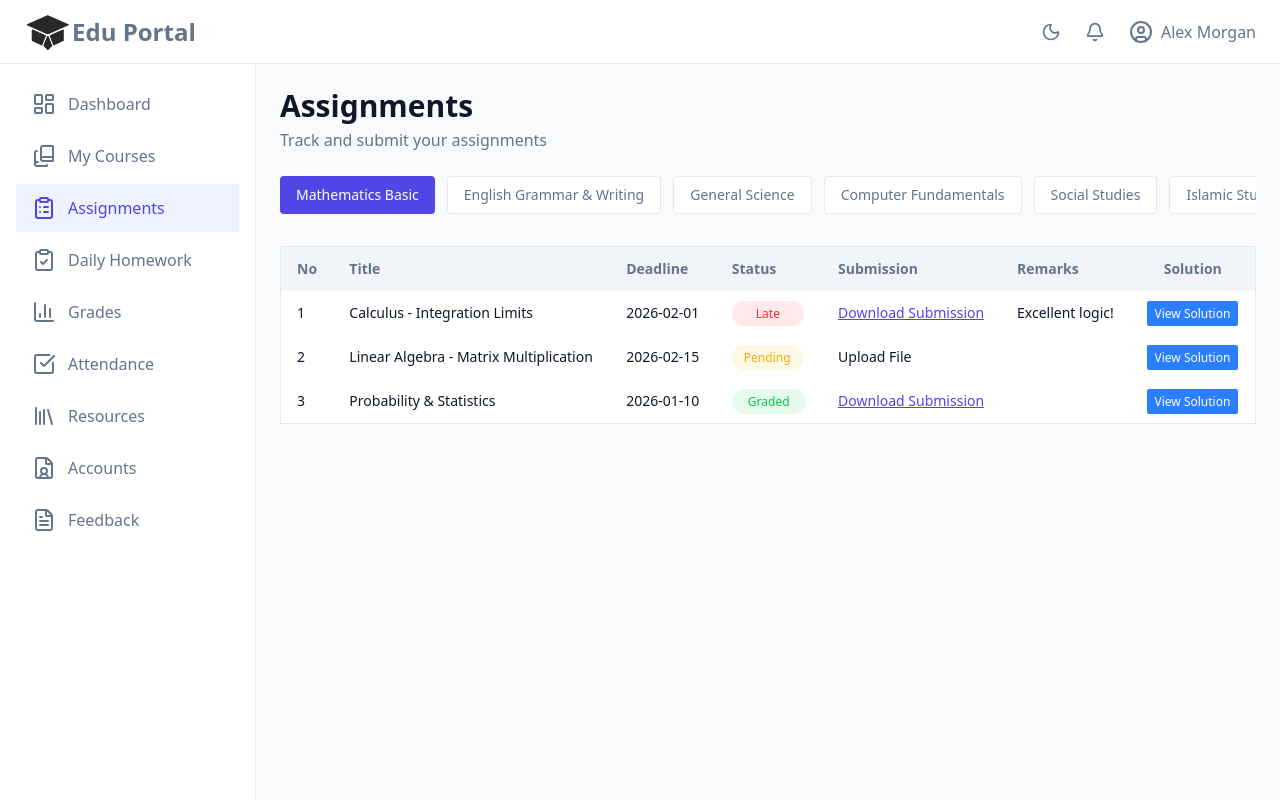
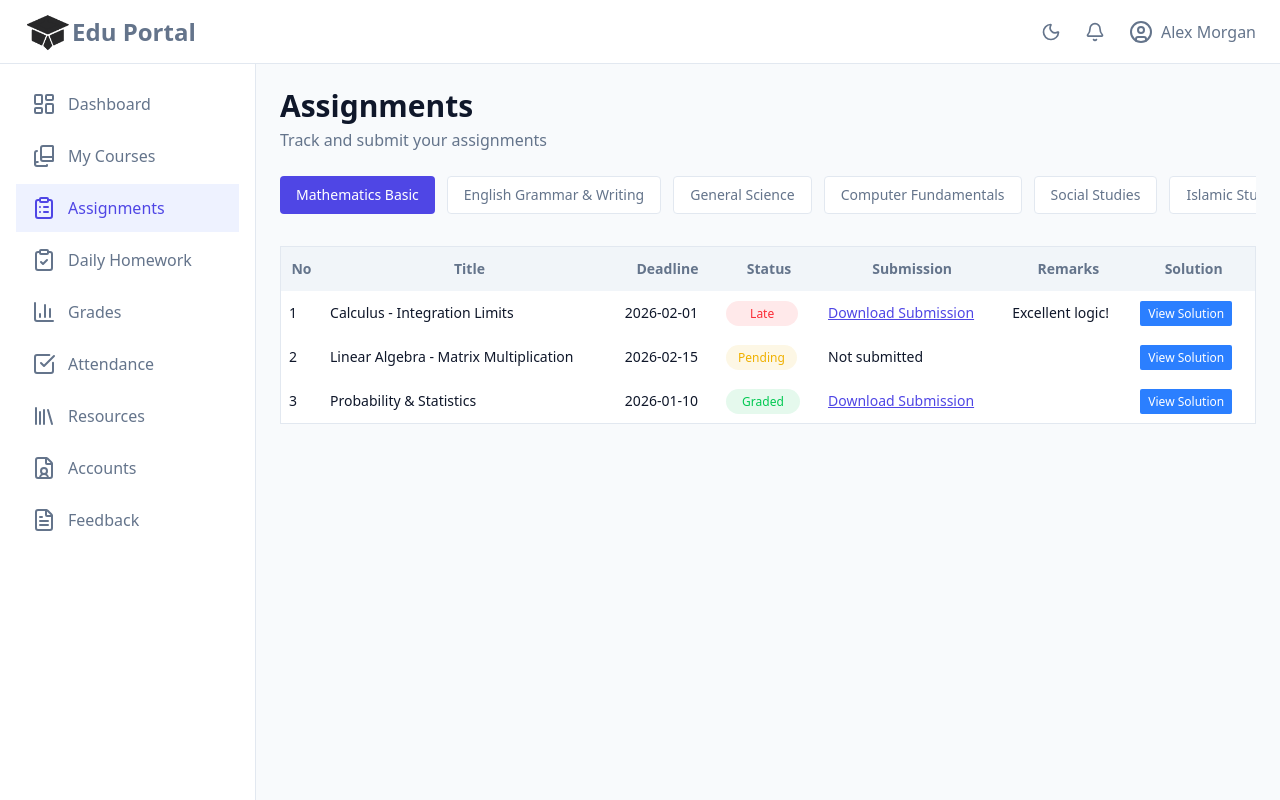
Before and after one commit to AbdulAhadera/Edu-Portal-FrontEnd, a React (Vite) app: page /student/assignments in a window 1280 px wide. Built offline with nearby package versions, Linux system fonts and the light colour scheme.

Commit message:
"StudentAssignment: useAssignmentDatatable hook , and configured datatable , less restrcition of TS"

```diff
--- a/src/components/DataTable.tsx
+++ b/src/components/DataTable.tsx
@@ -1,26 +1,22 @@
-import type React from "react";
-import type { Column, DataTableProps } from "../data/mockData";
+import type { DataTableProps } from "../components/baseComponents/BaseType";
 
-function DataTable<T extends { id: string }>({
+function DataTable<T>({
   rows,
   columns,
+  className = "px-2 py-2",
 }: DataTableProps<T>) {
-
   if (!rows.length) {
     return (
-            <div className="py-10 text-center text-text-muted">
-                No data available
-            </div>
+      <div className="py-10 text-center text-text-muted">No data available</div>
     );
   }
 
-    // fallback: auto-generate columns from first row
-    const resolvedColumns: Column<T>[] =
+  const resolvedColumns =
     columns ??
     (Object.keys(rows[0]).map((key) => ({
-            header: key.replace(/([A-Z])/g, " $1"),
       key: key as keyof T,
-        })) as Column<T>[]);
+      header: key.toString(),
+    })) as any);
 
   return (
     <div className="overflow-x-auto hide-scrollbar">
@@ -30,34 +26,30 @@ function DataTable<T extends { id: string }>({
             {resolvedColumns.map((col) => (
               <th
                 key={String(col.key)}
-                                className={`px-4 py-3  text-sm font-semibold text-text-muted
-                                    ${col.key === "assignmentSolution" ? "whitespace-nowrap text-center" : " text-left"}`}
+                className={`${className} text-sm font-semibold text-text-muted`}
               >
                {col.header}
               </th>
             ))}
           </tr>
         </thead>
-
         <tbody>
           {rows.map((row, rowIndex) => (
             <tr key={rowIndex} className="hover:bg-ui-hover">
-                            {columns?.map((col, colIndex) => {
-                                const value = col.key ? row[col.key as keyof typeof row] : undefined;
+              {resolvedColumns.map((col, colIndex) => {
+                const value = row[col.key];
                 return (
                   <td
                     key={colIndex}
-                                        className={`px-4 py-3 text-sm text-text-main
-                                        ${col.key === "assignmentSolution" ? " whitespace-nowrap" : ""}`} // ✅ same width here
+                    className={`${className} text-sm text-text-main ` }
                   >
-                                        {col.render ? col.render(value, row) : (value as React.ReactNode)}
+                    {col.render ? col.render(value, row) : value}
                   </td>
                 );
               })}
             </tr>
           ))}
         </tbody>
-
       </table>
     </div>
   );
--- a/src/components/baseComponents/BaseType.ts
+++ b/src/components/baseComponents/BaseType.ts
@@ -17,7 +17,6 @@ export interface BaseInputProps extends React.InputHTMLAttributes<HTMLInputEleme
   wrapperClassName?: string;
 }
 
-
 export interface FileUploadInputProps {
   label?: string;
   error?: string;
@@ -25,3 +24,17 @@ export interface FileUploadInputProps {
   containerClassName?: string;
   dropzoneClassName?: string;
 }
+
+
+export interface Column<T, K extends keyof T = keyof T> {
+  key: K;
+  header: string;
+  render?: (value: T[K], row: T) => React.ReactNode;
+  nowrap?: boolean;
+}
+
+export interface DataTableProps<T> {
+  rows: T[];
+  columns?: Column<T>[];
+  className: string;
+}
--- a/src/data/mockData.ts
+++ b/src/data/mockData.ts
@@ -15,12 +15,7 @@ import {
   ClipboardCheck,
   BookCopy,
   FileUserIcon,
-  Megaphone,
-  AlertTriangle,
   Info,
-  CalendarDays,
-  AlertCircle,
-  XCircle,
   CheckCircle,
   TriangleAlert,
 } from "lucide-react";
--- /dev/null
+++ b/src/hooks/useAssignmentDataTable.tsx
@@ -0,0 +1,73 @@
+import { useMemo } from "react";
+import type { AssignmentData } from "../types";
+import type { Column } from "../components/baseComponents/BaseType";
+
+export function useAssignmentDataTable({
+  assignments,
+  selectedCourseId,
+}: {
+  assignments: AssignmentData[];
+  selectedCourseId: number;
+})
+{
+  const filteredAssignments = useMemo(
+    () => assignments.filter((a) => a.courseId === selectedCourseId),
+    [assignments, selectedCourseId],
+  );
+
+  const columns: Column<AssignmentData>[] = useMemo(
+    () => [
+      { header: "No", key: "assignNo" },
+      { header: "Title", key: "assignmentTitle" },
+      { header: "Deadline", key: "deadline" },
+      {
+        header: "Status",
+        key: "status",
+        render: (value) => {
+          const color =
+            value === "Graded"
+              ? "bg-green-500/10 text-green-500 px-4"
+              : value === "Submitted"
+                ? "bg-blue-500/10 text-blue-500 px-2"
+                : value === "Late"
+                  ? "bg-red-500/10 text-red-500 px-6"
+                  : "bg-yellow-500/10 text-yellow-500 px-3";
+
+          return (
+            <span className={`py-1 rounded-full text-xs font-medium ${color}`}>
+              {value}
+            </span>
+          );
+        },
+      },
+      {
+        header: "Submission",
+        key: "addedSubmission",
+        render: (_: any, row) =>
+          row.addedSubmission ? (
+            <a href={row.addedSubmission} className="text-primary underline">
+              Download Submission
+            </a>
+          ) : (
+            <span className="text-text-main">Not submitted</span>
+          ),
+      },
+      { header: "Remarks", key: "comments" },
+      {
+        header: "Solution",
+        key: "assignmentSolution",
+        render: (_: any, row) => (
+          <a
+            href={row.assignmentSolution}
+            className="bg-blue-500 text-white px-2 py-1 rounded-xs text-xs"
+          >
+            View Solution
+          </a>
+        ),
+      },
+    ],
+    [],
+  );
+
+  return { filteredAssignments, columns };
+}
--- a/src/pages/studentPages/StudentAssignment.tsx
+++ b/src/pages/studentPages/StudentAssignment.tsx
@@ -1,161 +1,41 @@
-import { useState, useMemo } from "react";
-import DataTable from "../../components/DataTable.tsx";
-import { courses, studentAssignments } from "../../data/mockData";
-import type { AssignmentData } from "../../types/index.ts";
-import BaseHeader from "../../components/BaseHeader.tsx";
-import Button from "../../components/baseComponents/Button.tsx";
-import FileUploadInput from "../../components/baseComponents/FileUploadInput.tsx";
-
-// defining columns here.
-
-// Columns definition for Assignment DataTable
-const assignmentColumns = [
-  // Serial / assignment number
-  {
-    header: "No",
-    key: "assignNo",
-  },
-
-  // Assignment title
-  {
-    header: "Title",
-    key: "assignmentTitle",
-  },
-
-  // Assignment deadline
-  {
-    header: "Deadline",
-    key: "deadline",
-  },
-
-  // Status column with colored badge
-  {
-    header: "Status",
-    key: "status",
-    render: (value: AssignmentData["status"]) => (
-      <span
-        className={`py-1 rounded-full text-xs font-medium ${
-          value === "Graded"
-            ? "bg-green-500/10 text-green-500 px-4"
-            : value === "Submitted"
-              ? "bg-blue-500/10 text-blue-500 px-2"
-              : value === "Late"
-                ? "bg-red-500/10 text-red-500 px-6"
-                : "bg-yellow-500/10 text-yellow-500 px-3"
-        }`}
-      >
-        {value}
-      </span>
-    ),
-  },
-
-  // Submission column
-  {
-    header: "Submission",
-    key: "addedSubmission", // maps to AssignmentData
-    render: (_: any, row: AssignmentData) => {
-      // 1: Already submitted? Show "Download Submission" link
-      if (row.addedSubmission) {
-        return (
-          <a
-            href={row.addedSubmission}
-            target="_blank"
-            rel="noopener noreferrer"
-            className="text-primary text-sm font-medium underline"
-          >
-            Download Submission
-          </a>
-        );
-      }
-
-      // 2: Not submitted? Show file upload input
-      return (
-        <Button
-          text="Upload File"
-          className="font-medium text-text-main hover:underline"
-        />
-      )
-    },
-  },
-
-  // Remarks / comments column
-  {
-    header: "Remarks",
-    key: "comments",
-  },
-
-  // Assignment Solution column
-  {
-    header: "Solution",
-    key: "assignmentSolution",
-    render: (_: any, row: AssignmentData) => (
-      <a
-        href={row.assignmentSolution}
-        target="_blank"
-        rel="noopener noreferrer"
-        className="bg-blue-500 text-card px-2 py-1 rounded-xs text-xs font-medium hover:bg-blue-600 transition"
-      >
-        View Solution
-      </a>
-    ),
-  },
-];
-
-const handleUpload = (assignmentId: string, file: File) => {
-  console.log("Uploading for:", assignmentId, file);
-
-  // here we will:
-  // 1. API call
-  // 2. update state
-};
+import React, { useState } from "react";
+import DataTable from "../../components/DataTable";
+import { useAssignmentDataTable } from "../../hooks/useAssignmentDataTable";
+import { studentAssignments, courses } from "../../data/mockData";
+import BaseHeader from "../../components/BaseHeader";
+import Button from "../../components/baseComponents/Button";
 
 const StudentAssignment: React.FC = () => {
-  // default: first course selected
-  const [selectedCourseId, setSelectedCourseId] = useState<number>(
-    courses[0].id,
-  );
+  const [selectedCourseId, setSelectedCourseId] = useState(courses[0].id);
 
-  // filter assignments based on selected course
-  const filteredAssignments = useMemo(
-    () =>
-      studentAssignments.filter(
-        (assignment) => assignment.courseId === selectedCourseId,
-      ),
-    [selectedCourseId],
-  );
+  const { filteredAssignments, columns } = useAssignmentDataTable({
+    assignments: studentAssignments,
+    selectedCourseId,
+  });
 
   return (
     <div>
-      {/* Heading */}
-      <BaseHeader
-        heading="Assignments"
-        text=" Track and submit your assignments"
-      />
+      <BaseHeader heading="Assignments" text="Track and submit your assignments" />
 
-      {/* Horizontal scrollable courses */}
       <div className="mb-6 overflow-x-auto hide-scrollbar">
         <div className="flex gap-3 min-w-max pb-2">
           {courses.map((course) => (
             <Button
               key={course.id}
+              text={course.title}
               onClick={() => setSelectedCourseId(course.id)}
               className={`px-4 py-2 rounded-sm text-sm font-medium whitespace-nowrap transition ${
                 selectedCourseId === course.id
                   ? "bg-primary text-white"
                   : "bg-card border border-ui-border text-text-muted hover:bg-ui-hover"
               }`}
-              text={course.title}
             />
           ))}
         </div>
       </div>
 
-      {/* Table */}
       <div className="bg-card">
-        <DataTable<AssignmentData>
-          rows={filteredAssignments}
-          columns={assignmentColumns}
-        />
+        <DataTable rows={filteredAssignments} columns={columns} className="px-2 py-3" />
       </div>
     </div>
   );
--- a/src/pages/teacherPages/TeacherDashboard.tsx
+++ b/src/pages/teacherPages/TeacherDashboard.tsx
@@ -1,9 +1,7 @@
 import AnnoucementSection from "../../components/AnnoucementSection";
 import BaseHeader from "../../components/BaseHeader";
-import Button from "../../components/baseComponents/Button";
 import CardPrimary from "../../components/cards/CardPrimary";
 import { teacherDashboardStats } from "../../data/mockData";
-import { announcementsData } from "../../data/mockData";
 
 const TeacherDashboard: React.FC = () => {
   return (
@@ -21,7 +19,6 @@ const TeacherDashboard: React.FC = () => {
 
       <div className="flex flex-col md:flex-row gap-3">
         <AnnoucementSection />
-
       </div>
     </div>
   );
--- a/src/types/index.ts
+++ b/src/types/index.ts
@@ -1,4 +1,3 @@
-import type { JSX } from "react";
 
 export type UserRole = "student" | "teacher" | "admin";
 
@@ -7,6 +6,8 @@ export type LayoutItem = {
   label: string;
   icon: React.ComponentType;
 };
+
+
 
 export type DashboardCard = {
   id: string;
@@ -28,6 +29,7 @@ export type CourseCardData = {
   courseMaterial?: object;
 };
 
+
 export type AssignmentData = {
   id: string;
   assignNo: number;
@@ -45,16 +47,7 @@ export type AssignmentData = {
 
 export type AttendanceStatus = "present" | "absent" | "late" | undefined;
 
-export type Column<T> = {
-  header: string | number;
-  key?: keyof T;
-  render?: (value: any, row: T) => JSX.Element;
-};
 
-export type DataTableProps<T> = {
-  rows: T[];
-  columns?: Column<T>[];
-};
 
 export type DropdownOption = {
   label: string;
```
Lines whose indentation alone changed are shown as unchanged.
